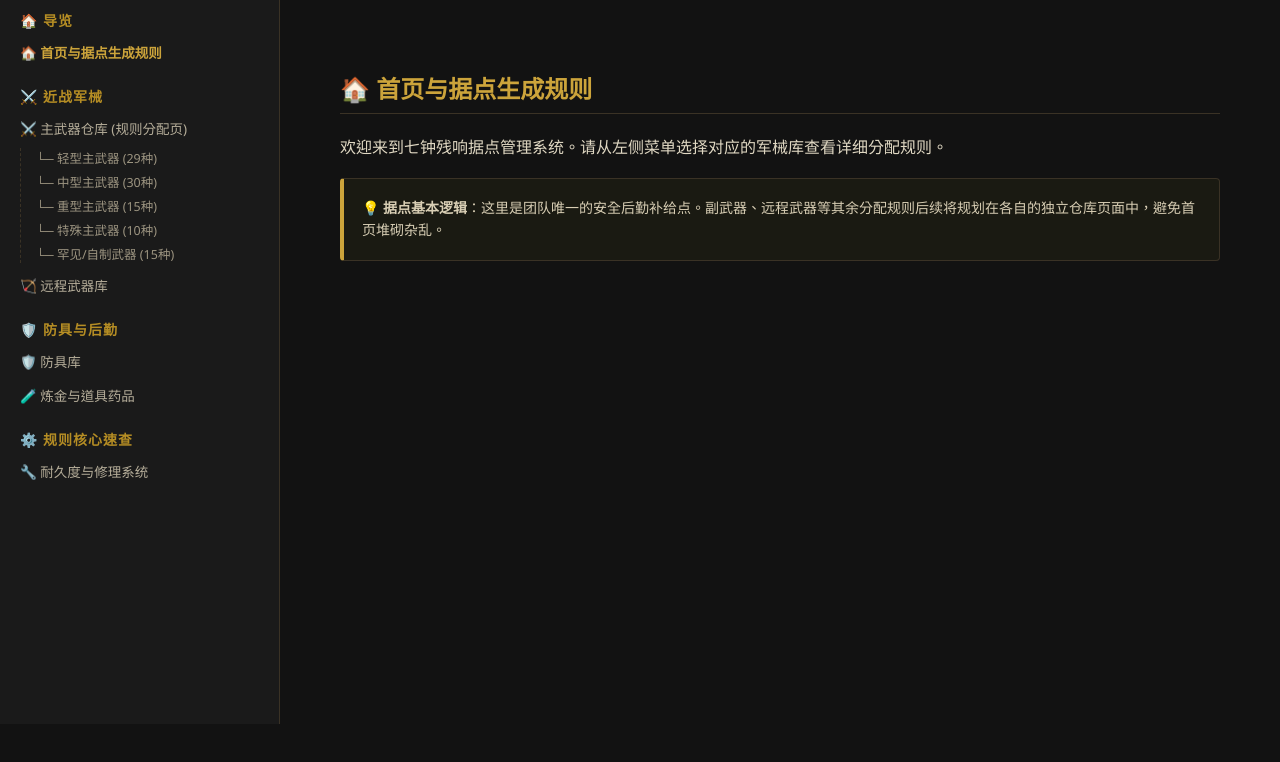
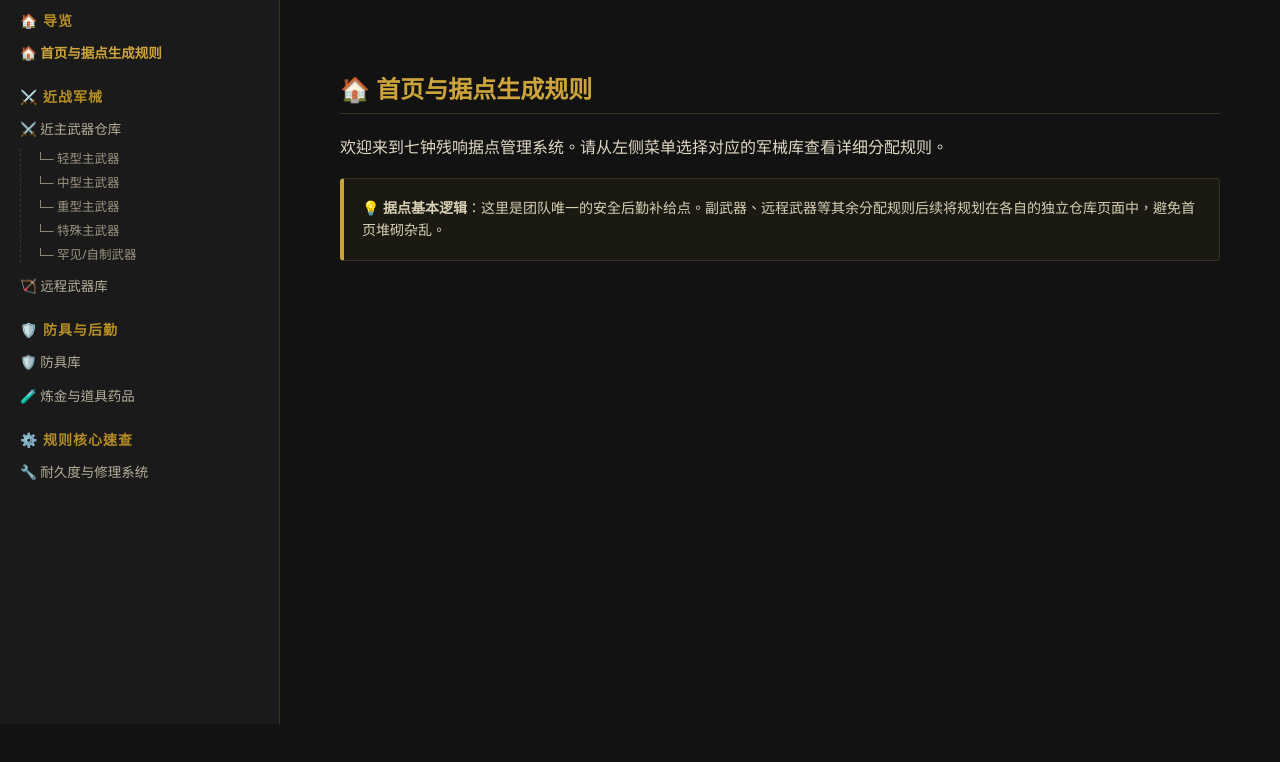
Before and after one commit to yiiyii0113-pixel/-DND, a plain HTML site: page index.html in a window 1280 px wide. Shown: the part 76-838 px from the top of the page. Drawn offline with Linux system fonts and the light colour scheme.

Commit message:
Revise weapon menu item labels in index.html
Updated weapon menu items to remove counts and improve clarity.

```diff
--- a/index.html
+++ b/index.html
@@ -92,14 +92,14 @@
         <div class="menu-group">
             <div class="menu-title">⚔️ 近战军械</div>
             <ul class="menu-items">
-                <li class="nav-btn" data-target="wpn-main-hub">⚔️ 主武器仓库 (规则分配页)</li>
+                <li class="nav-btn" data-target="wpn-main-hub">⚔️ 近主武器仓库 </li>
             </ul>
             <ul class="sub-menu-items">
-                <li class="nav-btn" data-target="wpn-light">└─ 轻型主武器 (29种)</li>
-                <li class="nav-btn" data-target="wpn-medium">└─ 中型主武器 (30种)</li>
-                <li class="nav-btn" data-target="wpn-heavy">└─ 重型主武器 (15种)</li>
-                <li class="nav-btn" data-target="wpn-special">└─ 特殊主武器 (10种)</li>
-                <li class="nav-btn" data-target="wpn-custom">└─ 罕见/自制武器 (15种)</li>
+                <li class="nav-btn" data-target="wpn-light">└─ 轻型主武器 </li>
+                <li class="nav-btn" data-target="wpn-medium">└─ 中型主武器 </li>
+                <li class="nav-btn" data-target="wpn-heavy">└─ 重型主武器 </li>
+                <li class="nav-btn" data-target="wpn-special">└─ 特殊主武器 </li>
+                <li class="nav-btn" data-target="wpn-custom">└─ 罕见/自制武器 </li>
             </ul>
             <ul class="menu-items">
                 <li class="nav-btn" data-target="wpn-ranged">🏹 远程武器库</li>
```
